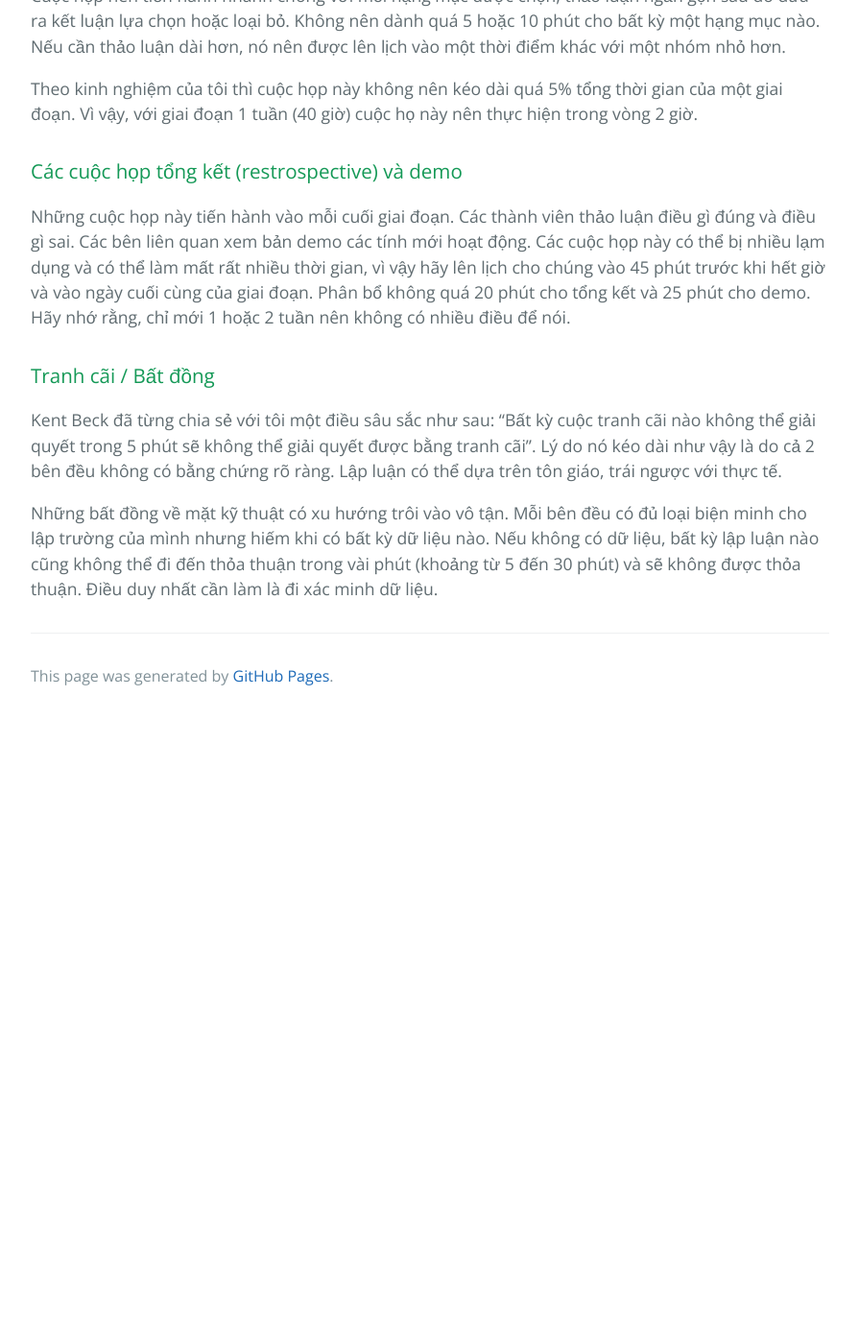
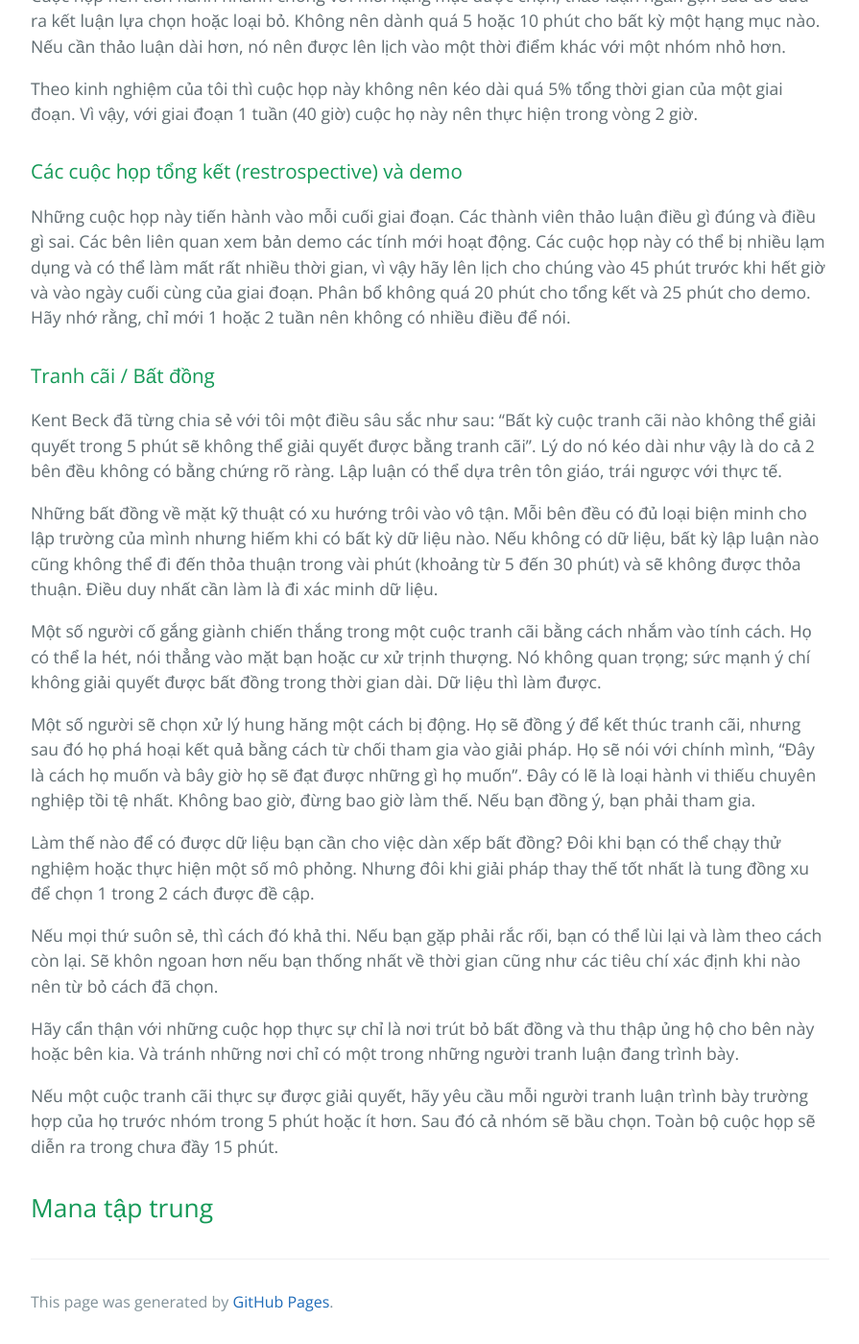
Before and after one commit to HaiBV/haibv.github.io, a Jekyll site: the page built from clean-coder/chapter-9-time-management.md, in a window 1280 px wide and 1400 px high, scrolled down 3647 px. Shown: the whole window at 96% size, without its empty margins (192-1087 px from the left). Built offline with Jekyll 4.4.1, drawn with Linux system fonts in a browser that asks for light colours; our own code applies the rules of GitHub Pages for plain Markdown files; before the commit the page ends 4395 px from its top, so only the background shows below that.

Commit message:
Update The Clean Coder - Chapter 9 Time management

```diff
--- a/clean-coder/chapter-9-time-management.md
+++ b/clean-coder/chapter-9-time-management.md
@@ -88,3 +88,17 @@ Những cuộc họp này tiến hành vào mỗi cuối giai đoạn. Các thà
 Kent Beck đã từng chia sẻ với tôi một điều sâu sắc như sau: "Bất kỳ cuộc tranh cãi nào không thể giải quyết trong 5 phút sẽ không thể giải quyết được bằng tranh cãi". Lý do nó kéo dài như vậy là do cả 2 bên đều không có bằng chứng rõ ràng. Lập luận có thể dựa trên tôn giáo, trái ngược với thực tế.
 
 Những bất đồng về mặt kỹ thuật có xu hướng trôi vào vô tận. Mỗi bên đều có đủ loại biện minh cho lập trường của mình nhưng hiếm khi có bất kỳ dữ liệu nào. Nếu không có dữ liệu, bất kỳ lập luận nào cũng không thể đi đến thỏa thuận trong vài phút (khoảng từ 5 đến 30 phút) và sẽ không được thỏa thuận. Điều duy nhất cần làm là đi xác minh dữ liệu.
+
+Một số người cố gắng giành chiến thắng trong một cuộc tranh cãi bằng cách nhắm vào tính cách. Họ có thể la hét, nói thẳng vào mặt bạn hoặc cư xử trịnh thượng. Nó không quan trọng; sức mạnh ý chí không giải quyết được bất đồng trong thời gian dài. Dữ liệu thì làm được.
+
+Một số người sẽ chọn xử lý hung hăng một cách bị động. Họ sẽ đồng ý để kết thúc tranh cãi, nhưng sau đó họ phá hoại kết quả bằng cách từ chối tham gia vào giải pháp. Họ sẽ nói với chính mình, "Đây là cách họ muốn và bây giờ họ sẽ đạt được những gì họ muốn". Đây có lẽ là loại hành vi thiếu chuyên nghiệp tồi tệ nhất. Không bao giờ, đừng bao giờ làm thế. Nếu bạn đồng ý, bạn phải tham gia.
+
+Làm thế nào để có được dữ liệu bạn cần cho việc dàn xếp bất đồng? Đôi khi bạn có thể chạy thử nghiệm hoặc thực hiện một số mô phỏng. Nhưng đôi khi giải pháp thay thế tốt nhất là tung đồng xu để chọn 1 trong 2 cách được đề cập.
+
+Nếu mọi thứ suôn sẻ, thì cách đó khả thi. Nếu bạn gặp phải rắc rối, bạn có thể lùi lại và làm theo cách còn lại. Sẽ khôn ngoan hơn nếu bạn thống nhất về thời gian cũng như các tiêu chí xác định khi nào nên từ bỏ cách đã chọn.
+
+Hãy cẩn thận với những cuộc họp thực sự chỉ là nơi trút bỏ bất đồng và thu thập ủng hộ cho bên này hoặc bên kia. Và tránh những nơi chỉ có một trong những người tranh luận đang trình bày.
+
+Nếu một cuộc tranh cãi thực sự được giải quyết, hãy yêu cầu mỗi người tranh luận trình bày trường hợp của họ trước nhóm trong 5 phút hoặc ít hơn. Sau đó cả nhóm sẽ bầu chọn. Toàn bộ cuộc họp sẽ diễn ra trong chưa đầy 15 phút.
+
+## Mana tập trung
```
